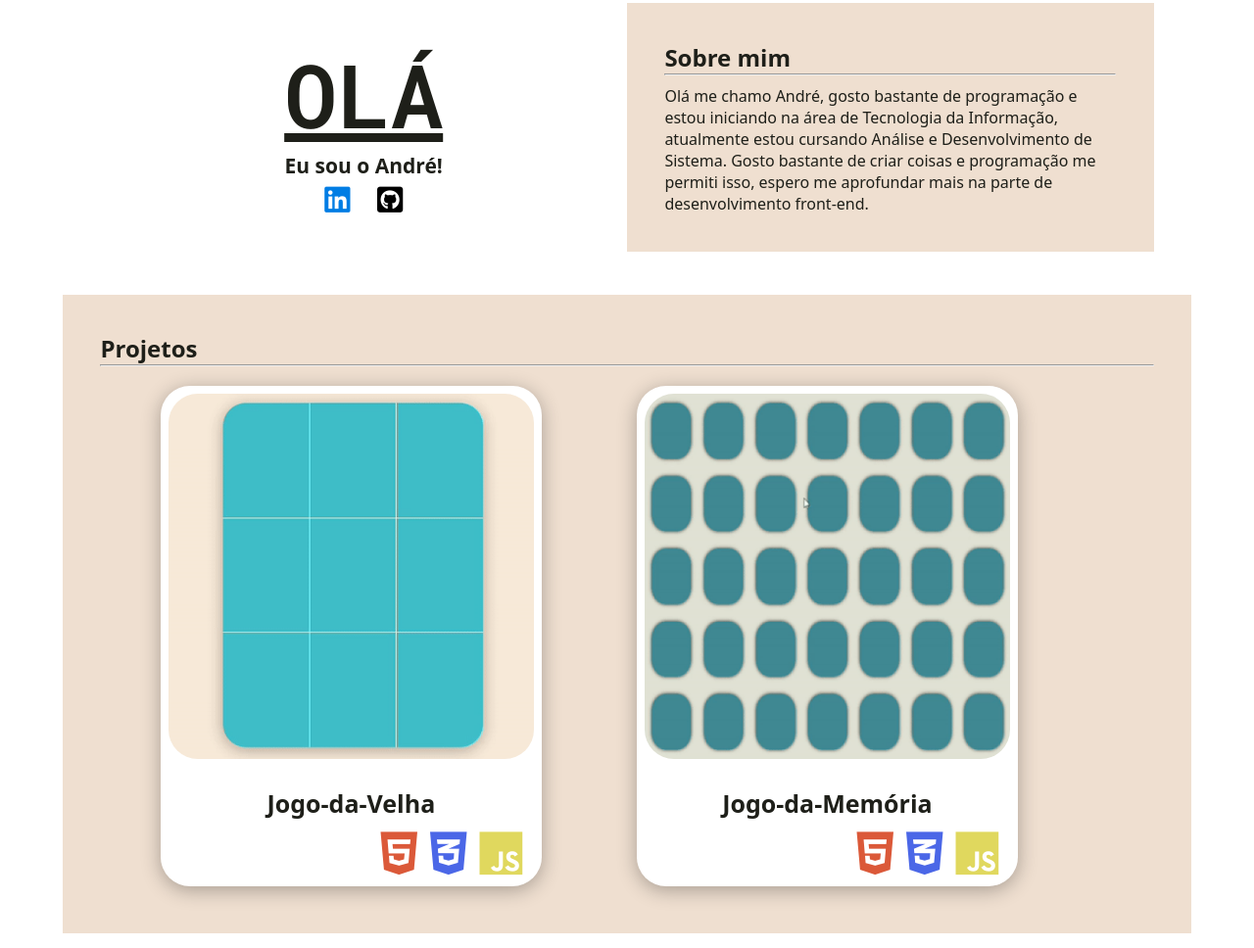
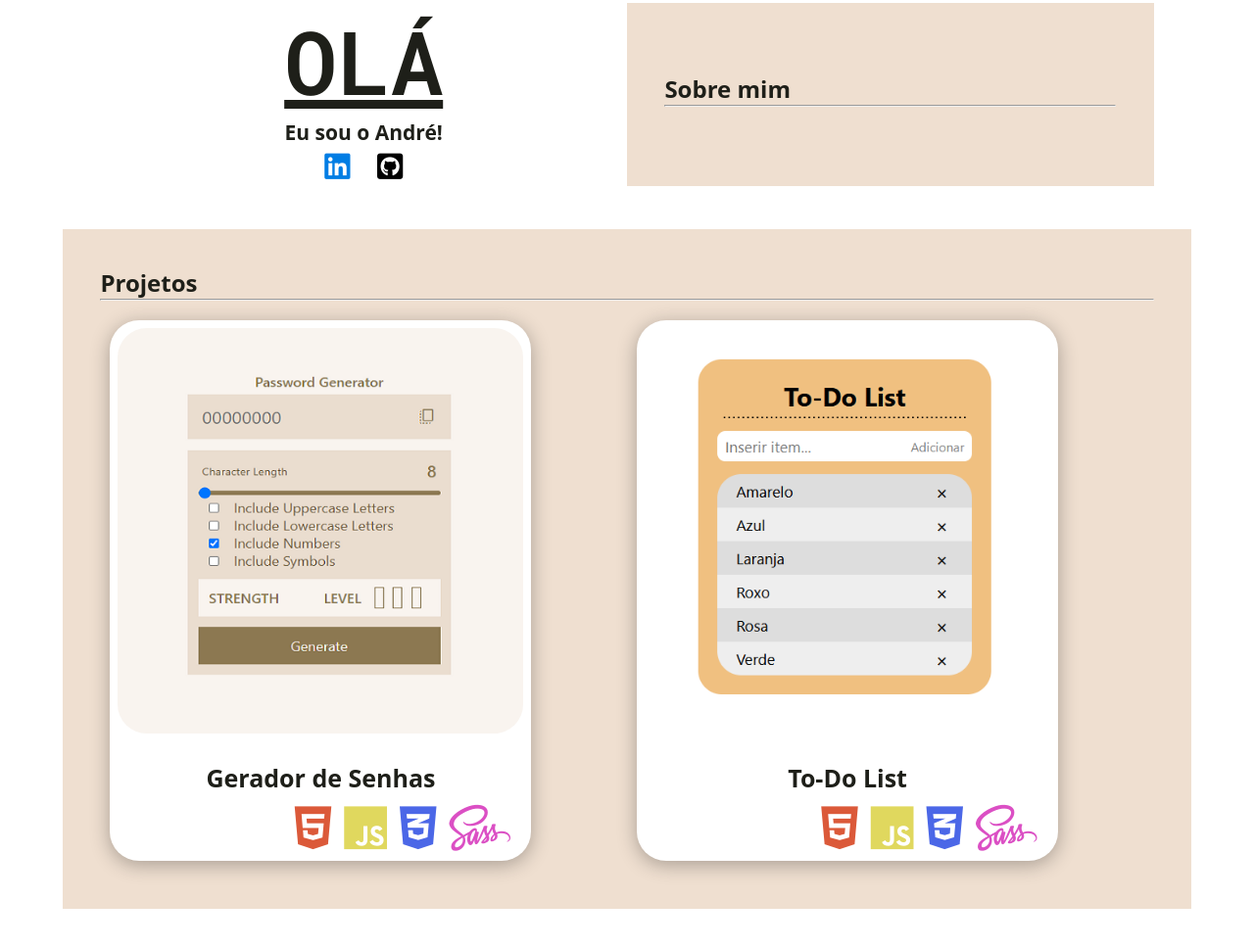
Before and after one commit to cetobi/cetobi.github.io, a plain HTML site: page index.html in a window 1280 px wide. Shown: the part 134-1102 px from the top of the page at 98% size. Drawn offline with Linux system fonts and the light colour scheme.

Commit message:
feat: atualizando cardProjeto

```diff
--- a/index.html
+++ b/index.html
@@ -42,8 +42,7 @@
                 <h2>Sobre mim</h2>
                 <hr>
                 <p>
-                    Olá me chamo André, gosto bastante de programação e estou iniciando na área de Tecnologia da Informação, atualmente estou cursando Análise e Desenvolvimento de Sistema.
-                    Gosto bastante de criar coisas e programação me permiti isso, espero me aprofundar mais na parte de desenvolvimento front-end.
+
                 </p>
             </div>
         </section>
@@ -51,17 +50,18 @@
             <h2>Projetos</h2>
             <hr>
             <div class="areaProjetos">
-                <a href="https://cetobi.github.io/Jogo-da-Velha" target="_blank">
+                <a href="https://cetobi.github.io/Password-Generator/" target="_blank">
                     <div class="cardProjeto">
                         <div class="imgPro">
-                            <img src="./img/jogoVelha.gif" alt="Jogo da Velha">
+                            <img src="./img/password.png" alt="Jogo da Velha">
                         </div>
-                        <h3>Jogo-da-Velha</h3>
+                        <h3>Gerador de Senhas</h3>
                         <div class="proTec">
                             <span>
                                 <i class="fa-brands fa-html5"></i>
+                                <i class="fa-brands fa-js"></i>
                                 <i class="fa-brands fa-css3-alt"></i>
-                                <i class="fa-brands fa-js"></i>
+                                <i class="fa-brands fa-sass"></i>
                             </span>
                         </div>
                     </div>
@@ -69,14 +69,15 @@
                 <a href="https://cetobi.github.io/To-Do-List/" target="_blank">
                     <div class="cardProjeto">
                         <div class="imgPro">
-                            <img src="./img/jogoMemoria.gif" alt="Jogo da Memória">
+                            <img src="./img/todolist.png" alt="Jogo da Memória">
                         </div>
-                        <h3>Jogo-da-Memória</h3>
+                        <h3>To-Do List</h3>
                         <div class="proTec">
                             <span>
                                 <i class="fa-brands fa-html5"></i>
+                                <i class="fa-brands fa-js"></i>
                                 <i class="fa-brands fa-css3-alt"></i>
-                                <i class="fa-brands fa-js"></i>
+                                <i class="fa-brands fa-sass"></i>
                             </span>
                         </div>
                     </div>
```
Also changed, not shown: img/password.png (added), img/todolist.png (added).
